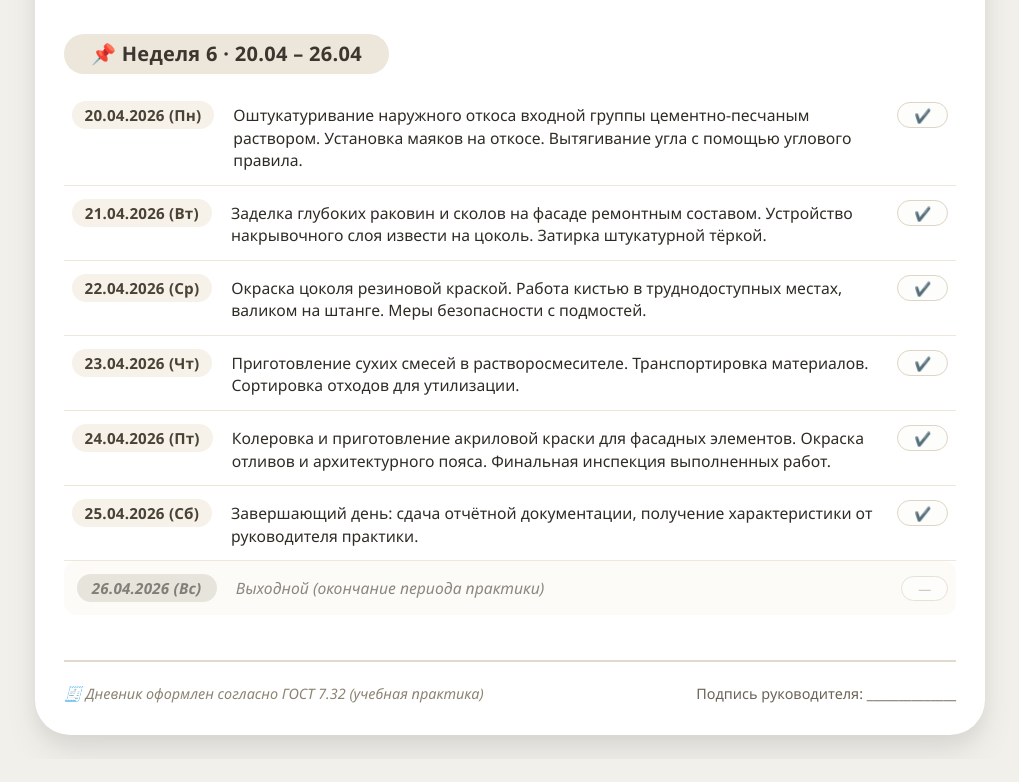
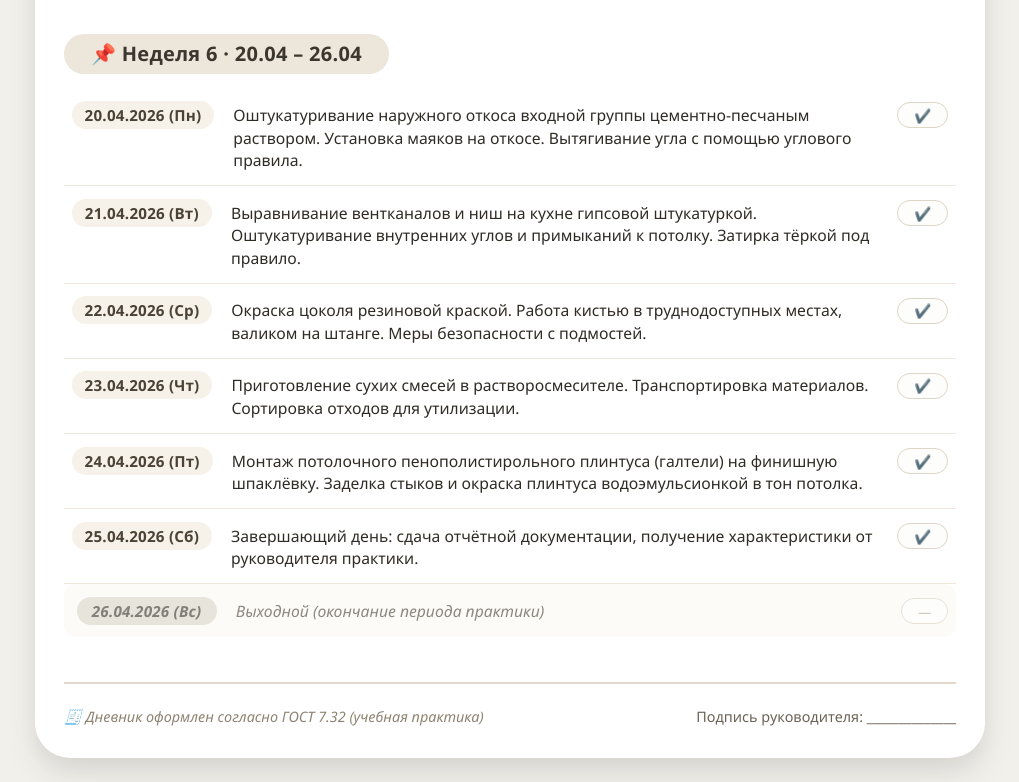
Before and after one commit to avgustenko/alenka_pidorasinka, a plain HTML site: page index.html in a window 1280 px wide. Shown: the part 2830-3612 px from the top of the page, without its empty margins (130-1149 px from the left). Before the commit the page ends 3589 px from the top, so only its background shows below. Drawn offline with Linux system fonts and the light colour scheme.

Commit message:
index.html

```diff
--- a/index.html
+++ b/index.html
@@ -366,7 +366,7 @@
       </div>
     </div>
 
-    <!-- НЕДЕЛЯ 4 (дата 08.04 изменена) -->
+    <!-- НЕДЕЛЯ 4 -->
     <div class="week-block">
       <div class="week-title">📌 Неделя 4 · 06.04 – 10.04</div>
       <div class="day-entry">
@@ -401,7 +401,7 @@
       </div>
     </div>
 
-    <!-- НЕДЕЛЯ 5 (даты 13–17 апреля без изменений) -->
+    <!-- НЕДЕЛЯ 5 (13–17 апреля без изменений) -->
     <div class="week-block">
       <div class="week-title">📌 Неделя 5 · 13.04 – 17.04</div>
       <div class="day-entry">
@@ -436,7 +436,7 @@
       </div>
     </div>
 
-    <!-- НЕДЕЛЯ 6 (даты 20.04, 21.04, 24.04 изменены) -->
+    <!-- НЕДЕЛЯ 6 (20.04, 21.04, 24.04 — изменены, особый упор на стены и потолки) -->
     <div class="week-block">
       <div class="week-title">📌 Неделя 6 · 20.04 – 26.04</div>
       <div class="day-entry">
@@ -446,7 +446,7 @@
       </div>
       <div class="day-entry">
         <div class="day-date">21.04.2026 (Вт)</div>
-        <div class="day-desc">Заделка глубоких раковин и сколов на фасаде ремонтным составом. Устройство накрывочного слоя извести на цоколь. Затирка штукатурной тёркой.</div>
+        <div class="day-desc">Выравнивание вентканалов и ниш на кухне гипсовой штукатуркой. Оштукатуривание внутренних углов и примыканий к потолку. Затирка тёркой под правило.</div>
         <div class="mark-cell">✔️</div>
       </div>
       <div class="day-entry">
@@ -461,7 +461,7 @@
       </div>
       <div class="day-entry">
         <div class="day-date">24.04.2026 (Пт)</div>
-        <div class="day-desc">Колеровка и приготовление акриловой краски для фасадных элементов. Окраска отливов и архитектурного пояса. Финальная инспекция выполненных работ.</div>
+        <div class="day-desc">Монтаж потолочного пенополистирольного плинтуса (галтели) на финишную шпаклёвку. Заделка стыков и окраска плинтуса водоэмульсионкой в тон потолка.</div>
         <div class="mark-cell">✔️</div>
       </div>
       <div class="day-entry">
```
